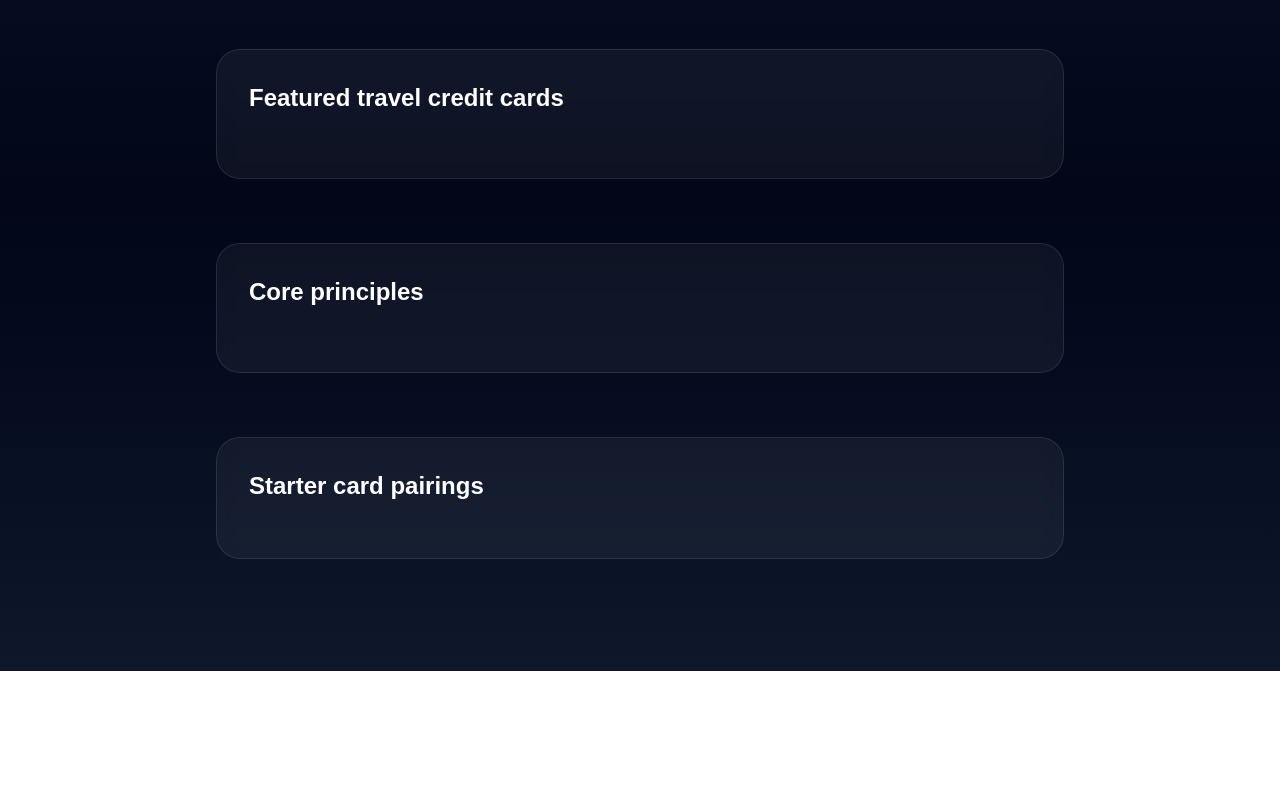
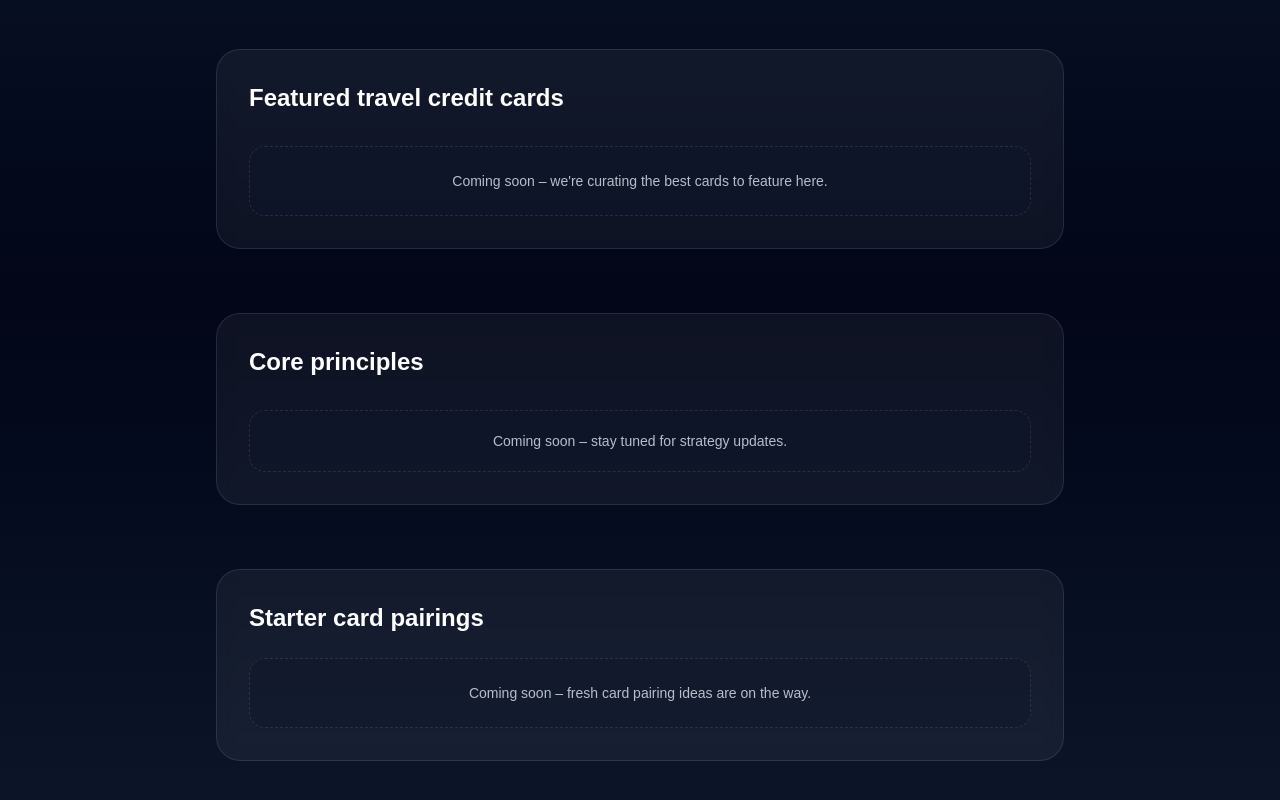
Before and after one commit to bansalmanik/travel-website, a Next.js app: page /travel-with-points/credit-cards in a window 1280 px wide. Shown: the part 356-1156 px from the top of the page. Before the commit the page ends 1027 px from the top, so only its background shows below. Built offline with nearby package versions, Linux system fonts and the light colour scheme.

Commit message:
Show coming soon placeholders for empty loyalty data

```diff
--- a/app/travel-with-points/credit-cards/page.tsx
+++ b/app/travel-with-points/credit-cards/page.tsx
@@ -57,7 +57,12 @@ export default async function CreditCardsPage() {
         <section className="space-y-8 rounded-3xl border border-white/10 bg-white/5 p-8 backdrop-blur">
           <h2 className="text-2xl font-semibold text-white">Featured travel credit cards</h2>
           <div className="grid gap-6 md:grid-cols-2">
-            {cards.map((card) => (
+            {cards.length === 0 ? (
+              <p className="col-span-full rounded-2xl border border-dashed border-white/10 bg-slate-900/40 p-6 text-center text-sm text-slate-200/80">
+                Coming soon – we&apos;re curating the best cards to feature here.
+              </p>
+            ) : (
+              cards.map((card) => (
                 <article
                   key={card.slug}
                   className="group flex flex-col justify-between rounded-2xl border border-white/10 bg-slate-900/60 p-6 transition hover:border-amber-300/60 hover:bg-slate-900/80"
@@ -124,26 +129,38 @@ export default async function CreditCardsPage() {
                     </svg>
                   </Link>
                 </article>
-            ))}
+              ))
+            )}
           </div>
         </section>
 
         <section className="space-y-8 rounded-3xl border border-white/10 bg-white/5 p-8 backdrop-blur">
           <h2 className="text-2xl font-semibold text-white">Core principles</h2>
           <div className="grid gap-6 md:grid-cols-3">
-            {cardStrategies.map((strategy) => (
+            {cardStrategies.length === 0 ? (
+              <p className="col-span-full rounded-2xl border border-dashed border-white/10 bg-slate-900/40 p-5 text-center text-sm text-slate-200/80">
+                Coming soon – stay tuned for strategy updates.
+              </p>
+            ) : (
+              cardStrategies.map((strategy) => (
                 <article key={strategy.title} className="space-y-3 rounded-2xl border border-white/10 bg-slate-900/60 p-5">
                   <h3 className="text-lg font-semibold text-white">{strategy.title}</h3>
                   <p className="text-sm leading-6 text-slate-100/80">{strategy.description}</p>
                 </article>
-            ))}
+              ))
+            )}
           </div>
         </section>
 
         <section className="space-y-6 rounded-3xl border border-white/10 bg-white/5 p-8 backdrop-blur">
           <h2 className="text-2xl font-semibold text-white">Starter card pairings</h2>
           <div className="space-y-6">
-            {favoriteCombos.map((combo) => (
+            {favoriteCombos.length === 0 ? (
+              <p className="rounded-2xl border border-dashed border-white/10 bg-slate-900/40 p-6 text-center text-sm text-slate-200/80">
+                Coming soon – fresh card pairing ideas are on the way.
+              </p>
+            ) : (
+              favoriteCombos.map((combo) => (
                 <article key={combo.name} className="space-y-2 rounded-2xl border border-white/10 bg-slate-900/60 p-6">
                   <h3 className="text-lg font-semibold text-white">{combo.name}</h3>
                   <p className="text-sm font-semibold uppercase tracking-[0.3em] text-amber-300">
@@ -151,7 +168,8 @@ export default async function CreditCardsPage() {
                   </p>
                   <p className="text-sm leading-6 text-slate-100/80">{combo.note}</p>
                 </article>
-            ))}
+              ))
+            )}
           </div>
         </section>
       </div>
--- a/app/travel-with-points/flight-programs/page.tsx
+++ b/app/travel-with-points/flight-programs/page.tsx
@@ -49,7 +49,12 @@ export default async function FlightProgramsPage() {
         <section className="space-y-8 rounded-3xl border border-white/10 bg-white/5 p-8 backdrop-blur">
           <h2 className="text-2xl font-semibold text-white">Featured airline loyalty programs</h2>
           <div className="grid gap-6 md:grid-cols-2">
-            {programs.map((program) => {
+            {programs.length === 0 ? (
+              <p className="col-span-full rounded-2xl border border-dashed border-white/10 bg-slate-900/40 p-6 text-center text-sm text-slate-200/80">
+                Coming soon – new airline program guides are in the works.
+              </p>
+            ) : (
+              programs.map((program) => {
                 const signatureSweetSpot = program.sections
                   ?.find((section) => section.id === "sweet-spots")
                   ?.bullets?.[0];
@@ -102,26 +107,38 @@ export default async function FlightProgramsPage() {
                     </Link>
                   </article>
                 );
-            })}
+              })
+            )}
           </div>
         </section>
 
         <section className="space-y-8 rounded-3xl border border-white/10 bg-white/5 p-8 backdrop-blur">
           <h2 className="text-2xl font-semibold text-white">Award booking playbook</h2>
           <div className="grid gap-6 md:grid-cols-3">
-            {awardPlaybook.map((item) => (
+            {awardPlaybook.length === 0 ? (
+              <p className="col-span-full rounded-2xl border border-dashed border-white/10 bg-slate-900/40 p-5 text-center text-sm text-slate-200/80">
+                Coming soon – award booking strategies are being polished.
+              </p>
+            ) : (
+              awardPlaybook.map((item) => (
                 <article key={item.title} className="space-y-3 rounded-2xl border border-white/10 bg-slate-900/60 p-5">
                   <h3 className="text-lg font-semibold text-white">{item.title}</h3>
                   <p className="text-sm leading-6 text-slate-100/80">{item.detail}</p>
                 </article>
-            ))}
+              ))
+            )}
           </div>
         </section>
 
         <section className="space-y-6 rounded-3xl border border-white/10 bg-white/5 p-8 backdrop-blur">
           <h2 className="text-2xl font-semibold text-white">Favorite sweet spots</h2>
           <div className="space-y-6">
-            {favoriteRoutes.map((route) => (
+            {favoriteRoutes.length === 0 ? (
+              <p className="rounded-2xl border border-dashed border-white/10 bg-slate-900/40 p-6 text-center text-sm text-slate-200/80">
+                Coming soon – collecting our go-to sweet spots for you.
+              </p>
+            ) : (
+              favoriteRoutes.map((route) => (
                 <article key={route.route} className="space-y-2 rounded-2xl border border-white/10 bg-slate-900/60 p-6">
                   <div className="flex flex-col gap-2 sm:flex-row sm:items-center sm:justify-between">
                     <h3 className="text-lg font-semibold text-white">{route.route}</h3>
@@ -129,7 +146,8 @@ export default async function FlightProgramsPage() {
                   </div>
                   <p className="text-sm leading-6 text-slate-100/80">{route.highlight}</p>
                 </article>
-            ))}
+              ))
+            )}
           </div>
         </section>
       </div>
--- a/app/travel-with-points/hotel-programs/page.tsx
+++ b/app/travel-with-points/hotel-programs/page.tsx
@@ -37,7 +37,12 @@ export default async function HotelProgramsPage() {
         <section className="space-y-8 rounded-3xl border border-white/10 bg-white/5 p-8 backdrop-blur">
           <h2 className="text-2xl font-semibold text-white">Featured hotel programs</h2>
           <div className="grid gap-6 md:grid-cols-2">
-            {programs.map((program) => {
+            {programs.length === 0 ? (
+              <p className="col-span-full rounded-2xl border border-dashed border-white/10 bg-slate-900/40 p-6 text-center text-sm text-slate-200/80">
+                Coming soon – building out our hotel program library.
+              </p>
+            ) : (
+              programs.map((program) => {
                 const highlight = program.overview?.items?.[0];
                 const topTier =
                   program.statusLevels && program.statusLevels.tiers.length > 0
@@ -89,24 +94,36 @@ export default async function HotelProgramsPage() {
                     </Link>
                   </article>
                 );
-            })}
+              })
+            )}
           </div>
         </section>
 
         <section className="space-y-8 rounded-3xl border border-white/10 bg-white/5 p-8 backdrop-blur">
           <h2 className="text-2xl font-semibold text-white">Paths to elite status</h2>
           <div className="grid gap-6 md:grid-cols-3">
-            {elitePaths.map((path) => (
+            {elitePaths.length === 0 ? (
+              <p className="col-span-full rounded-2xl border border-dashed border-white/10 bg-slate-900/40 p-5 text-center text-sm text-slate-200/80">
+                Coming soon – elite status roadmaps are under construction.
+              </p>
+            ) : (
+              elitePaths.map((path) => (
                 <article key={path.tier} className="space-y-3 rounded-2xl border border-white/10 bg-slate-900/60 p-5">
                   <h3 className="text-lg font-semibold text-white">{path.tier}</h3>
                   <p className="text-sm leading-6 text-slate-100/80">{path.highlight}</p>
                 </article>
-            ))}
+              ))
+            )}
           </div>
         </section>
 
         <section className="space-y-6 rounded-3xl border border-white/10 bg-white/5 p-8 backdrop-blur">
           <h2 className="text-2xl font-semibold text-white">Booking checklist</h2>
+          {bookingTips.length === 0 ? (
+            <p className="rounded-2xl border border-dashed border-white/10 bg-slate-900/40 p-6 text-center text-sm text-slate-200/80">
+              Coming soon – a fresh booking checklist is on its way.
+            </p>
+          ) : (
             <ul className="space-y-4 text-sm leading-6 text-slate-100/80">
               {bookingTips.map((tip) => (
                 <li key={tip} className="flex items-start gap-3">
@@ -115,6 +132,7 @@ export default async function HotelProgramsPage() {
                 </li>
               ))}
             </ul>
+          )}
         </section>
       </div>
     </main>
```
Lines whose indentation alone changed are shown as unchanged.
